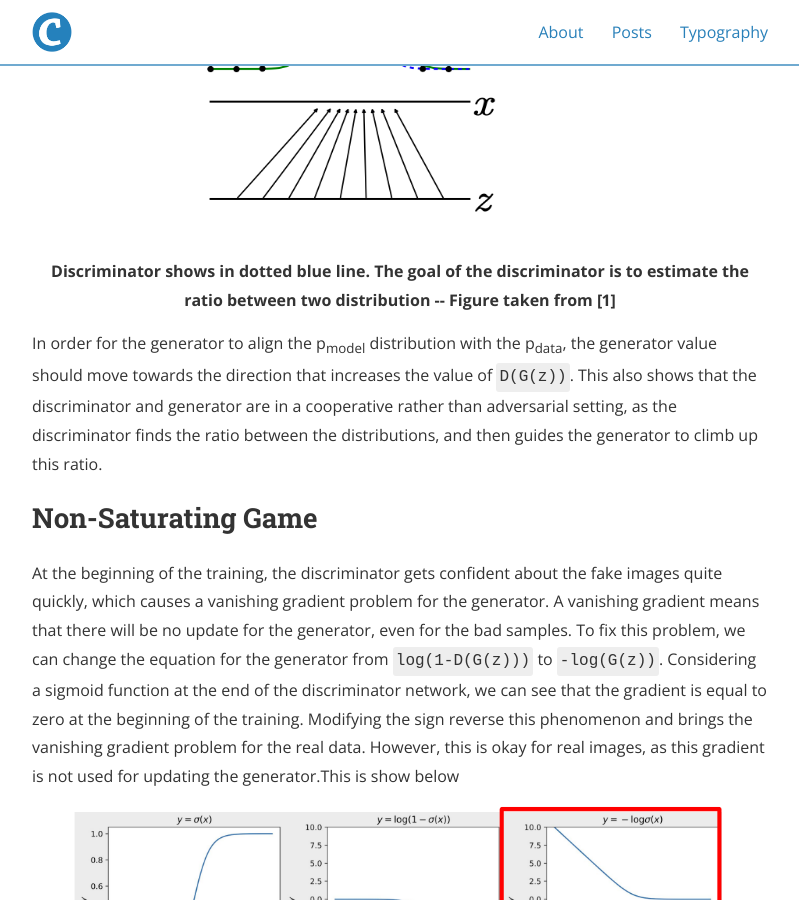
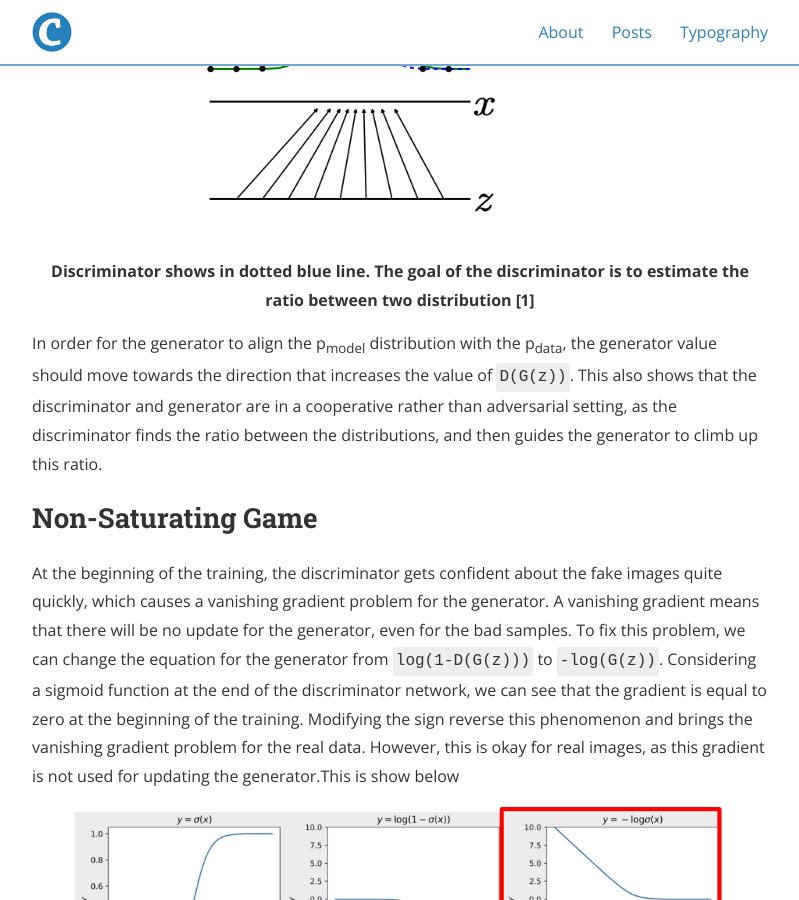
Before and after one commit to deep-generative-models-AIM5036/deep-generative-models-AIM5036.github.io, a Jekyll site: the page built from _posts/2022-11-09-GAN_Tutorial.md, in a window 1280 px wide and 900 px high, scrolled down 4130 px. Shown: the whole window, without its empty margins (240-1039 px from the left). Built offline with Jekyll 4.4.1, drawn with Linux system fonts in a browser that asks for light colours; nearby versions of some CDN libraries.

Commit message:
Update 2022-11-09-GAN_Tutorial.md
Signed-off-by: blackbaba980 <62365503+blackbaba980@users.noreply.github.com>

```diff
--- a/_posts/2022-11-09-GAN_Tutorial.md
+++ b/_posts/2022-11-09-GAN_Tutorial.md
@@ -86,7 +86,7 @@ Optimizing the above term from discriminator's prospective, guarantees to reach
 The goal of the discriminator is to estimate this ratio. This is shown in the following figure
 <p align="center">
   <img src="/GAN_Tutorial_img/dis_vs_gen.png" width="600" height="400"/><br>
-  <b> Discriminator shows in dotted blue line. The goal of the discriminator is to estimate the ratio between two distribution -- Figure taken from [1] </b>
+  <b> Discriminator shows in dotted blue line. The goal of the discriminator is to estimate the ratio between two distribution [1] </b>
 </p>
 
 In order for the generator to align the p<sub>model</sub> distribution with the p<sub>data</sub>, the generator value should move towards the direction that increases the value of `D(G(z))`. This also shows that the discriminator and generator are in a cooperative rather than adversarial setting, as the discriminator finds the ratio between the distributions, and then guides the generator to climb up this ratio.
```
